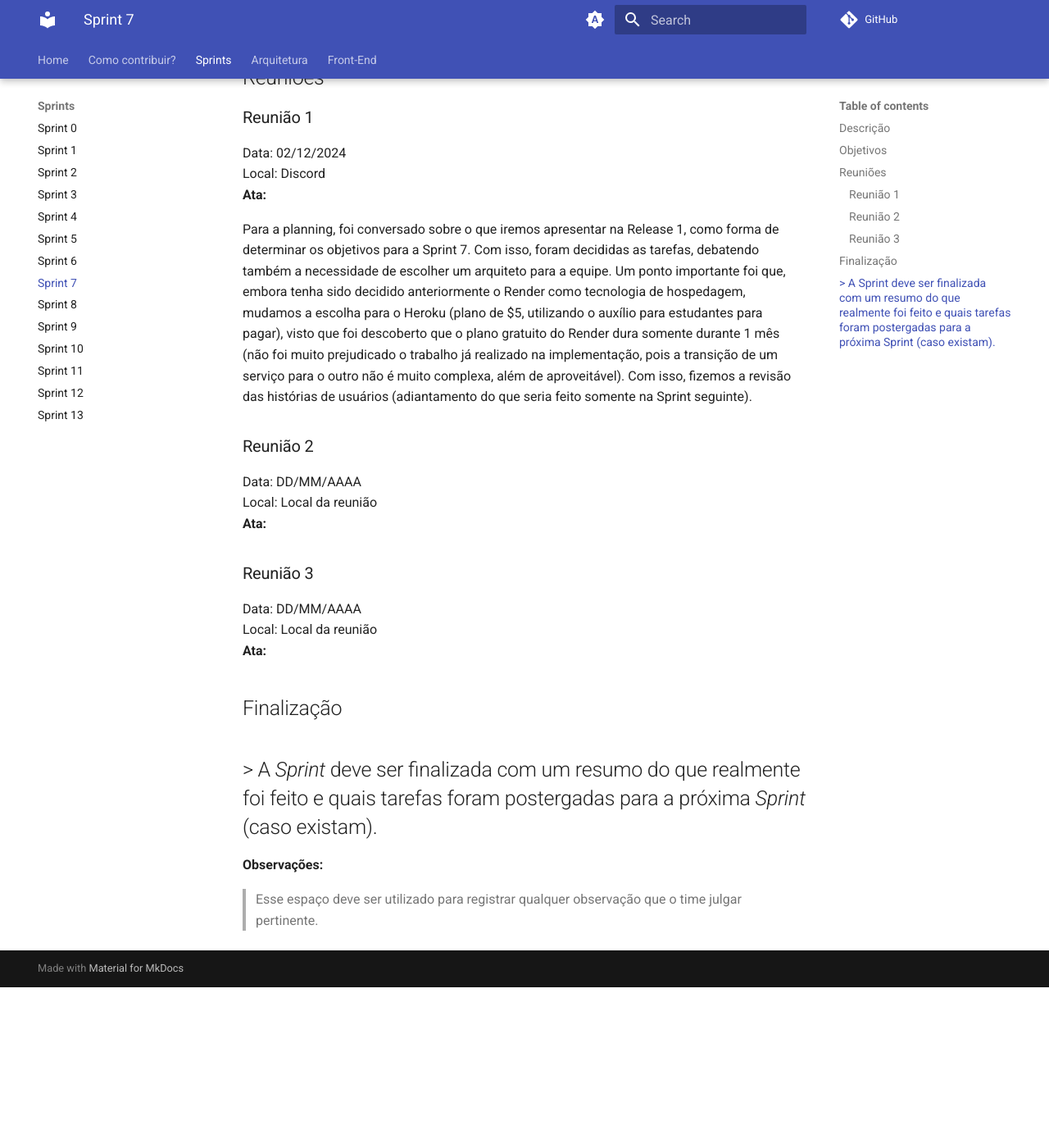
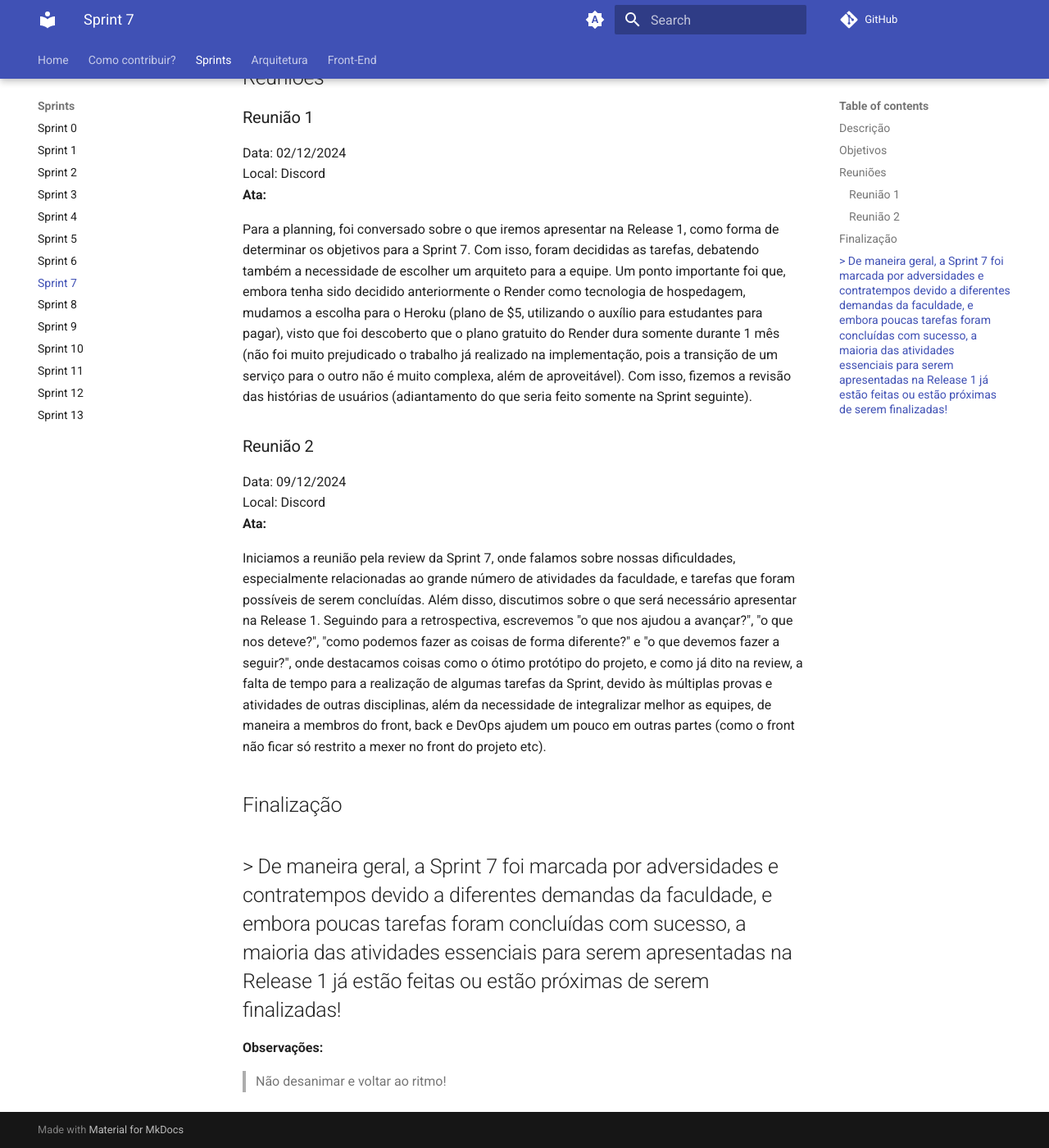
Before and after one commit to zlimaz/2025-1-AcheiUnB-Testes, an MkDocs documentation site: the page built from docs/sprints/sprint-7.md, in a window 1280 px wide and 1400 px high, scrolled down 752 px. Shown: the whole window at 82% size. Built offline with MkDocs 1.6.1 and Material for MkDocs 9.7.7, drawn with Linux system fonts in a browser that asks for light colours; comment, search, counter and statistics services are not loaded; before the commit the page ends 1956 px from its top, so only the background shows below that.

Commit message:
Update sprint-7.md

```diff
--- a/docs/sprints/sprint-7.md
+++ b/docs/sprints/sprint-7.md
@@ -25,20 +25,16 @@ Para a planning, foi conversado sobre o que iremos apresentar na Release 1, como
 
 
 ### Reunião 2
-Data: DD/MM/AAAA
-Local: Local da reunião
+Data: 09/12/2024
+Local: Discord
 **Ata:**
 
-
-### Reunião 3
-Data: DD/MM/AAAA
-Local: Local da reunião
-**Ata:**
+Iniciamos a reunião pela review da Sprint 7, onde falamos sobre nossas dificuldades, especialmente relacionadas ao grande número de atividades da faculdade, e tarefas que foram possíveis de serem concluídas. Além disso, discutimos sobre o que será necessário apresentar na Release 1. Seguindo para a retrospectiva, escrevemos "o que nos ajudou a avançar?", "o que nos deteve?", "como podemos fazer as coisas de forma diferente?" e "o que devemos fazer a seguir?", onde destacamos coisas como o ótimo protótipo do projeto, e como já dito na review, a falta de tempo para a realização de algumas tarefas da Sprint, devido às múltiplas provas e atividades de outras disciplinas, além da necessidade de integralizar melhor as equipes, de maneira a membros do front, back e DevOps ajudem um pouco em outras partes (como o front não ficar só restrito a mexer no front do projeto etc).
 
 
 ## Finalização
-> A _Sprint_ deve ser finalizada com um resumo do que realmente foi feito e quais tarefas foram postergadas para a próxima _Sprint_ (caso existam).
+> De maneira geral, a Sprint 7 foi marcada por adversidades e contratempos devido a diferentes demandas da faculdade, e embora poucas tarefas foram concluídas com sucesso, a maioria das atividades essenciais para serem apresentadas na Release 1 já estão feitas ou estão próximas de serem finalizadas!
 ---
 
 **Observações:**
-> Esse espaço deve ser utilizado para registrar qualquer observação que o time julgar pertinente.
+> Não desanimar e voltar ao ritmo!
```
